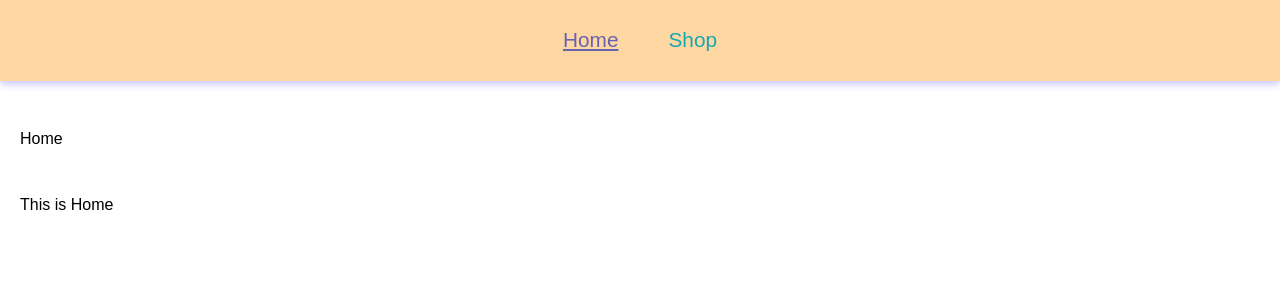
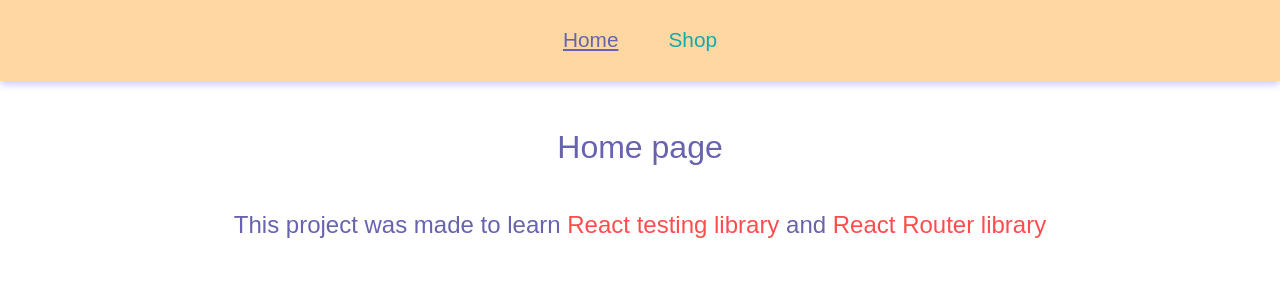
Before and after one commit to Konstanenonen/shopping-cart, a React (Create React App) app: page / in a window 1280 px wide. Shown: the top 300 px of the page. Built offline with nearby package versions, Linux system fonts and the light colour scheme.

Commit message:
Added more content and styling to home page

```diff
--- a/src/pages/Home.jsx
+++ b/src/pages/Home.jsx
@@ -1,10 +1,15 @@
 import React from 'react';
+import styles from '../styles/pages/Home.module.scss';
 
 function Home() {
   return (
     <>
-      <h1>Home</h1>
-      <p>This is Home</p>
+      <h1 className={styles.title}>Home page</h1>
+      <p className={styles.text}>
+        This project was made to learn{' '}
+        <span className={styles.red}>React testing library</span> and{' '}
+        <span className={styles.red}>React Router library</span>
+      </p>
     </>
   );
 }
--- /dev/null
+++ b/src/styles/pages/Home.module.scss
@@ -0,0 +1,17 @@
+@use '../variables.scss' as vars;
+
+.title {
+  text-align: center;
+  font-size: 2rem;
+  color: vars.$color-darkblue;
+}
+
+.text {
+  text-align: center;
+  font-size: 1.5rem;
+  color: vars.$color-darkblue;
+}
+
+.red {
+  color: rgb(255, 77, 77);
+}
```
